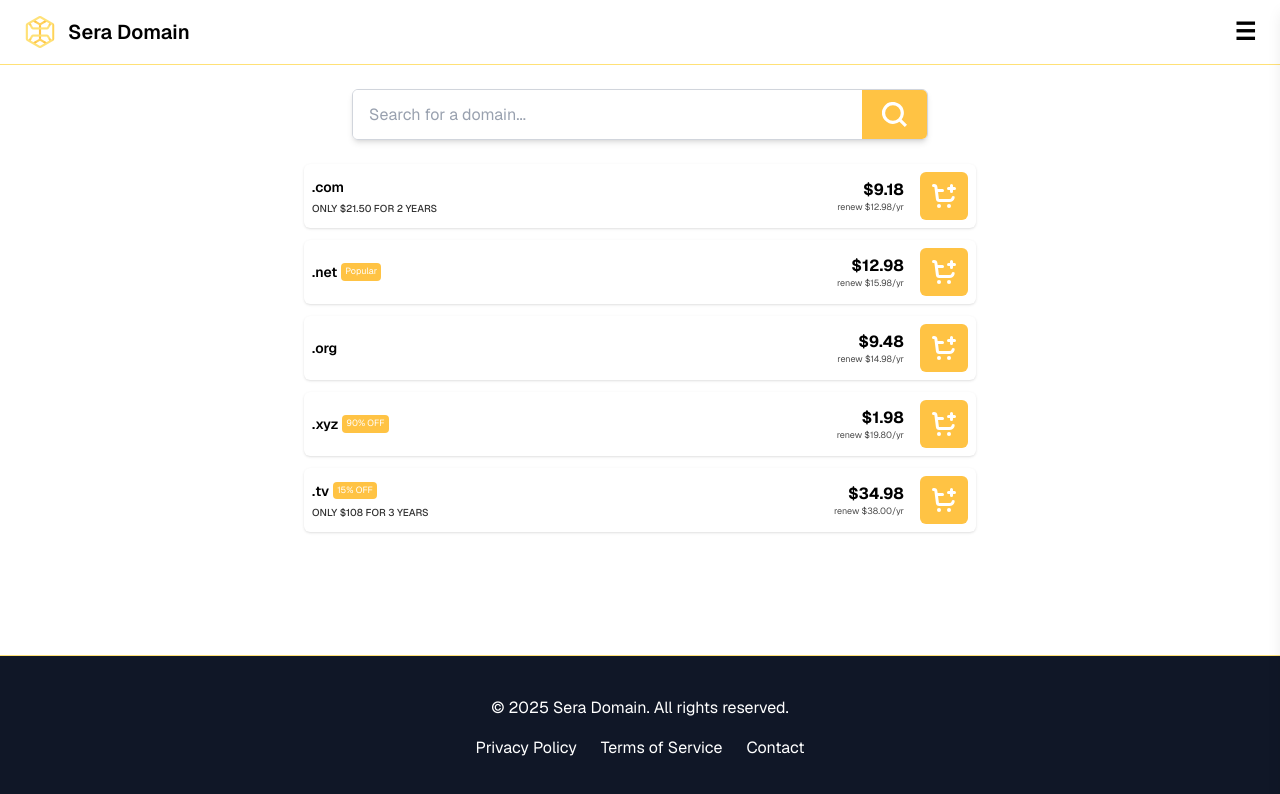
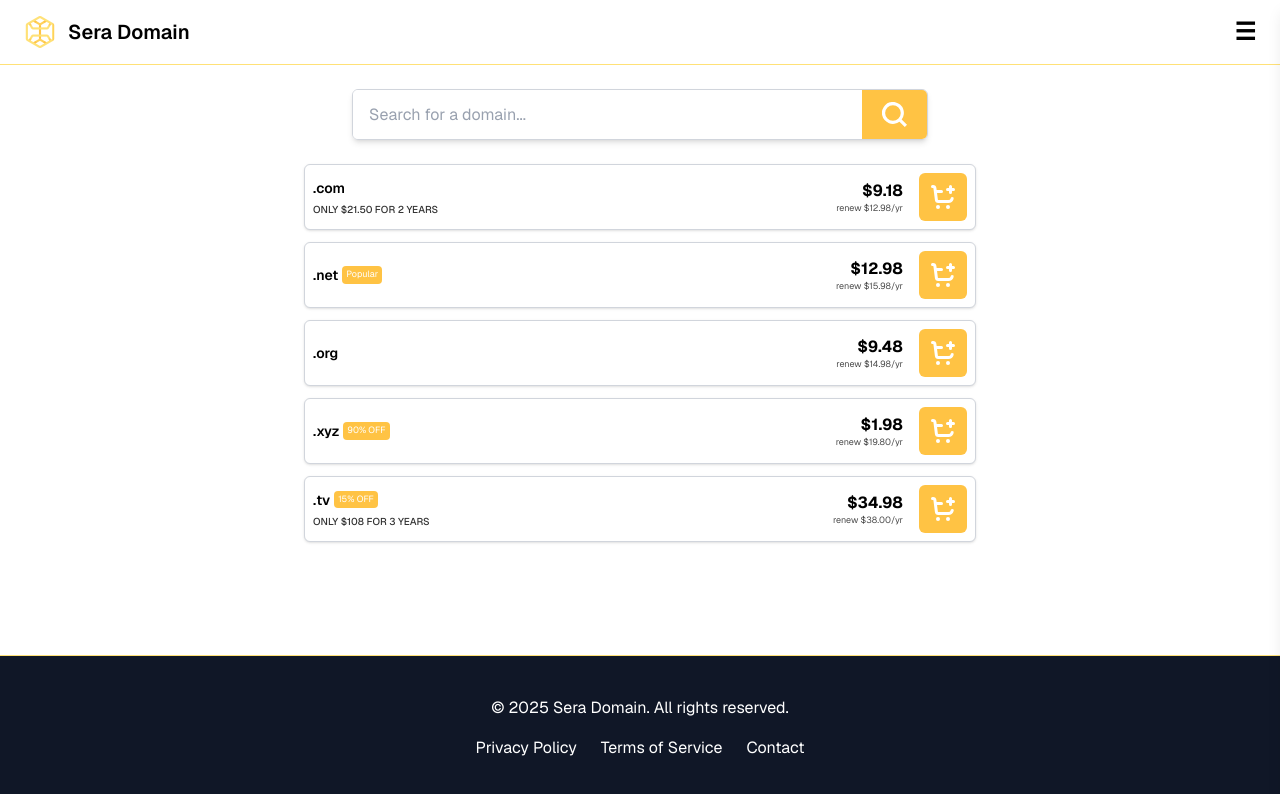
Before and after one commit to Parvez4560/seradomain, a Next.js app: page /search in a window 1280 px wide. Shown: the top 794 px of the page. Built offline with nearby package versions, Linux system fonts and the light colour scheme.

Commit message:
New changes

```diff
--- a/components/DomainCard.tsx
+++ b/components/DomainCard.tsx
@@ -18,7 +18,7 @@ export default function DomainCard({
   dealText,
 }: DomainCardProps) {
   return (
-    <div className="flex justify-between items-center rounded-md p-2 bg-[var(--background)] shadow-sm max-w-full w-full">
+    <div className="flex justify-between items-center rounded-md p-2 bg-[var(--background)] border border-gray-300 dark:border-gray-600 shadow-sm max-w-full w-full">
 
       {/* LEFT SIDE */}
       <div className="flex-1 pr-3">
```
